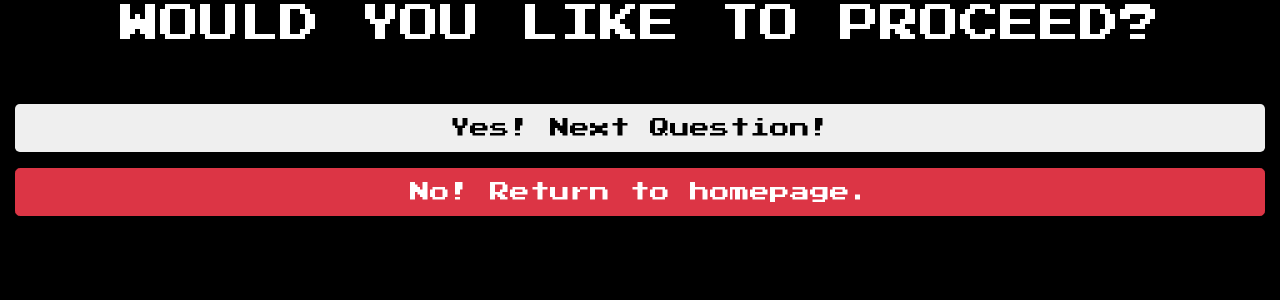
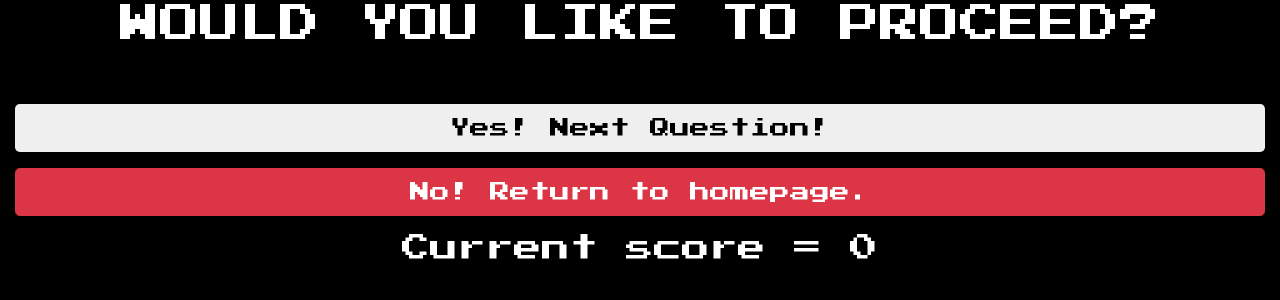
Before and after one commit to robinspiers/IK22, a Flask app: page /proceed in a window 1280 px wide. Shown: the part 56-356 px from the top of the page. Run offline with Flask 2, Linux system fonts and the light colour scheme; a user stored in the database is signed in; some libraries are stand-ins or nearby versions; some web fonts are replaced.

Commit message:
current score added to proceed.html

```diff
--- a/triviaroyale/templates/proceed.html
+++ b/triviaroyale/templates/proceed.html
@@ -21,4 +21,7 @@
             <button type="submit" name= "submit" class="btn btn-danger btn-lg btn-block" value="no">No! Return to homepage.</button>
         </div>
     </form>
+    <fieldset>
+        <h3 align="center">Current score = {{ score }}</h3>
+    </fieldset>
 {% endblock %}
```
Also changed, not shown: triviaroyale/triviaroyale.db.
